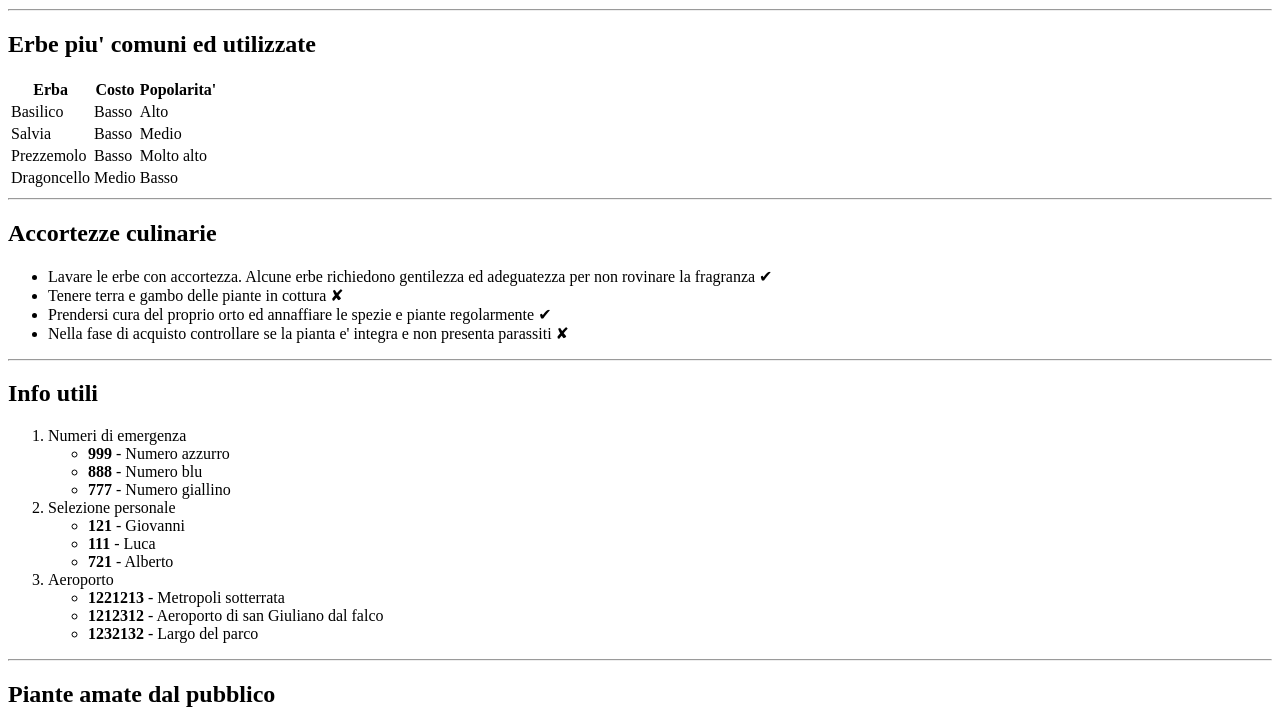
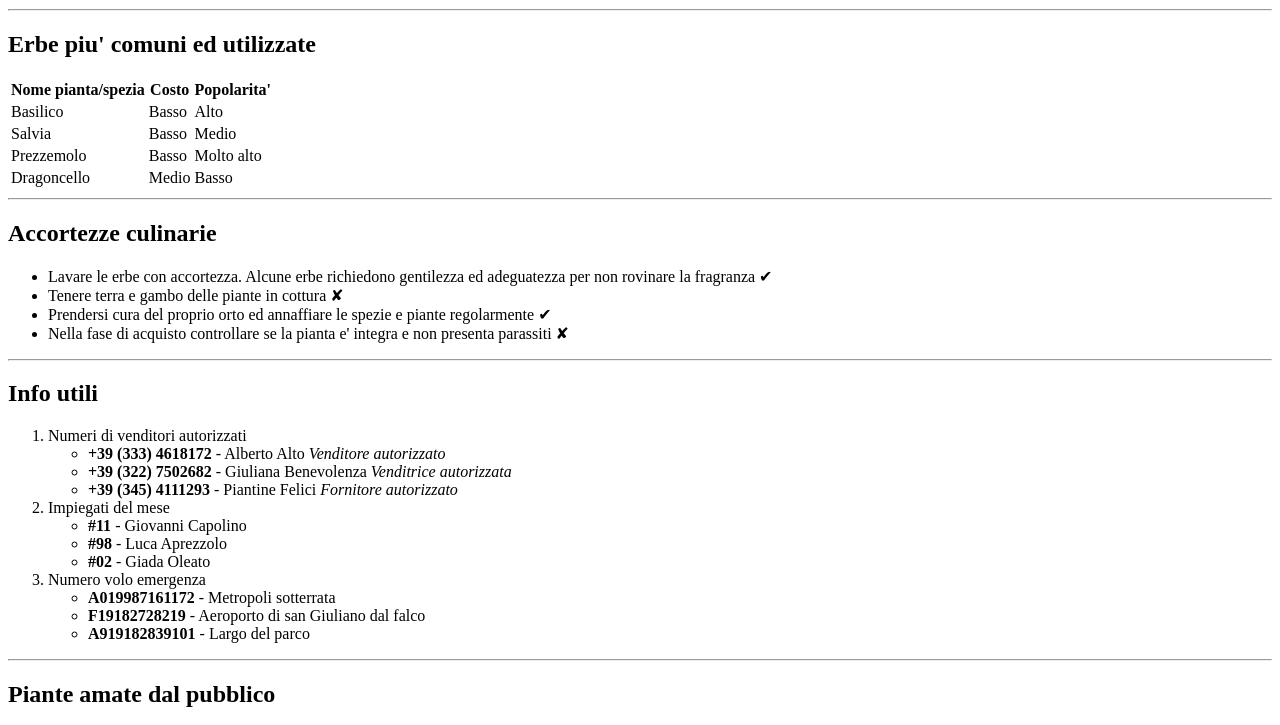
Before and after one commit to antoStr/sb-erbe-aromatiche, a plain HTML site: page index.html in a window 1280 px wide. Shown: the part 383-1108 px from the top of the page. Drawn offline with Linux system fonts and the light colour scheme.

Commit message:
Update info utili

```diff
--- a/index.html
+++ b/index.html
@@ -3,7 +3,7 @@
 <head>
     <meta charset="UTF-8">
     <meta name="viewport" content="width=device-width, initial-scale=1.0">
-    <title>Document</title>
+    <title>Le Erbe Aromatiche</title>
 </head>
 <body>
     <div class="container">
@@ -21,7 +21,7 @@
                 <!--head-->
                 <thead>
                     <tr>
-                        <th>Erba</th>
+                        <th>Nome pianta/spezia</th>
                         <th>Costo</th>
                         <th>Popolarita'</th>
                     </tr>
@@ -68,27 +68,27 @@
             <h2>Info utili</h2>
             <ol>
                 <li>
-                    <div>Numeri di emergenza</div>
+                    <div>Numeri di venditori autorizzati</div>
                     <ul>
-                        <li><strong>999</strong> - Numero azzurro</li>
-                        <li><strong>888</strong> - Numero blu</li>
-                        <li><strong>777</strong> - Numero giallino</li>
+                        <li><strong>+39 (333) 4618172</strong> - Alberto Alto  <i>Venditore autorizzato</i></li>
+                        <li><strong>+39 (322) 7502682</strong> - Giuliana Benevolenza  <i>Venditrice autorizzata</i></li>
+                        <li><strong>+39 (345) 4111293</strong> - Piantine Felici <i>Fornitore autorizzato</i></li>
                     </ul>
                 </li>
                 <li>
-                    <div>Selezione personale</div>
+                    <div>Impiegati del mese</div>
                     <ul>
-                        <li><strong>121</strong> - Giovanni</li>
-                        <li><strong>111</strong> - Luca</li>
-                        <li><strong>721</strong> - Alberto</li>
+                        <li><strong>#11</strong> - Giovanni Capolino</li>
+                        <li><strong>#98</strong> - Luca Aprezzolo</li>
+                        <li><strong>#02</strong> - Giada Oleato</li>
                     </ul>
                 </li>
                 <li>
-                    <div>Aeroporto</div>
+                    <div>Numero volo emergenza</div>
                     <ul>
-                        <li><strong>1221213</strong> - Metropoli sotterrata</li>
-                        <li><strong>1212312</strong> - Aeroporto di san Giuliano dal falco</li>
-                        <li><strong>1232132</strong> - Largo del parco</li>
+                        <li><strong>A019987161172</strong> - Metropoli sotterrata</li>
+                        <li><strong>F19182728219</strong> - Aeroporto di san Giuliano dal falco</li>
+                        <li><strong>A919182839101</strong> - Largo del parco</li>
                     </ul>
                 </li>
             </ol>
```
